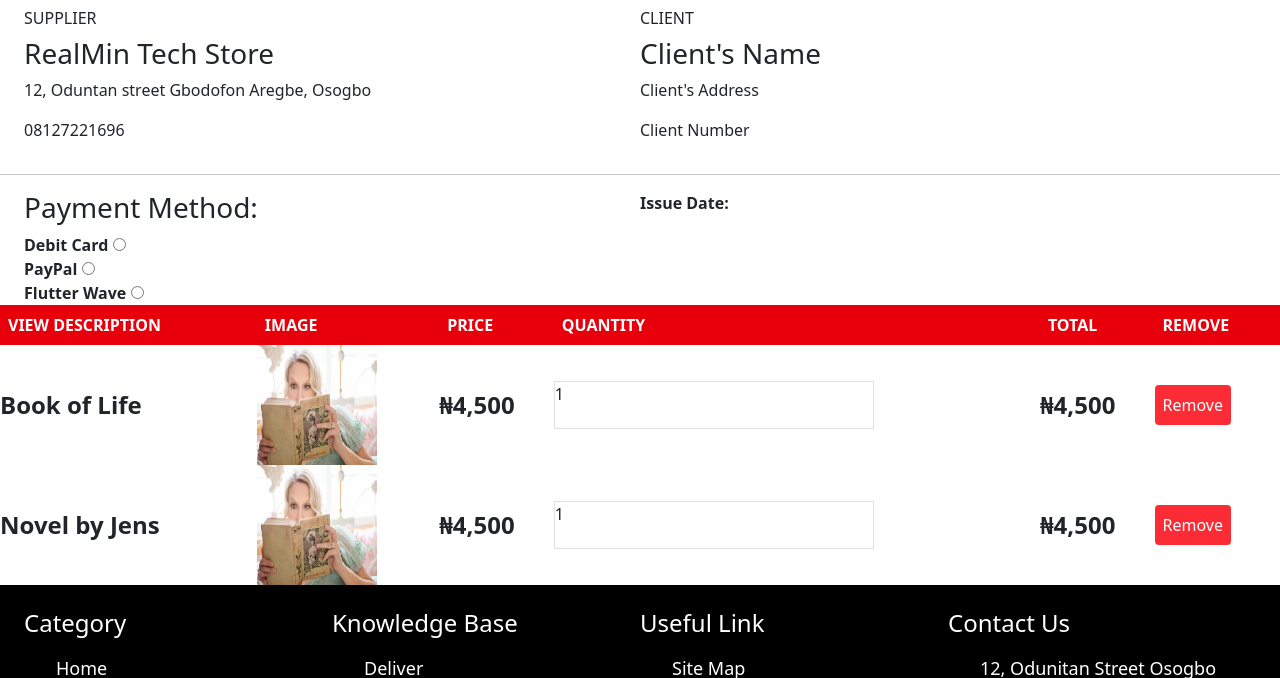
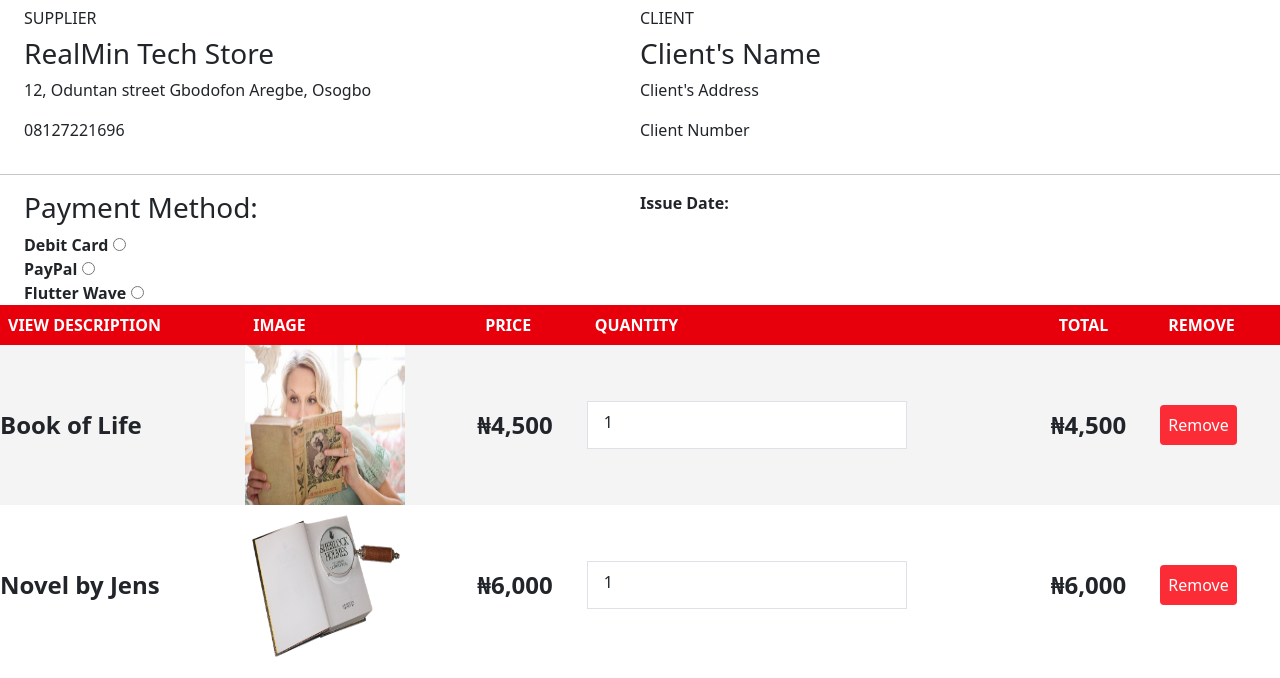
Before and after one commit to Creative-tobi/e-commerce, a plain HTML site: page payment.html in a window 1280 px wide. Shown: the part 276-954 px from the top of the page. Drawn offline with nearby package versions, Linux system fonts and the light colour scheme.

Commit message:
First commit

```diff
--- a/payment.html
+++ b/payment.html
@@ -147,27 +147,26 @@
         </thead>
 
         <tbody>
-          <tr>
+          <tr class="bg-zinc-100">
             <td class="font-bold text-2xl">Book of Life</td>
-            <td><img src="./image/reading-4020015__340.jpg.jpeg" alt="" class="h-30 w-30"></td>
+            <td><img src="./image/reading-4020015__340.jpg.jpeg" alt="" class="h-40 w-40"></td>
             <td class="font-bold text-2xl">₦4,500</td>
-            <td><div class=" h-12 w-xs bg-white border">1</div></td>
+            <td><div class=" h-12 w-xs bg-white border pt-2 pl-4">1</div></td>
             <td class="font-bold text-2xl">₦4,500</td>
             <td><button class="bg-red-500 text-white p-2" style="border-radius: 4px;">Remove</button></td>
           </tr>
 
           <tr>
             <td class="font-bold text-2xl">Novel by Jens</td>
-            <td><img src="./image/reading-4020015__340.jpg.jpeg" alt="" class="h-30 w-30"></td>
-            <td class="font-bold text-2xl">₦4,500</td>
-            <td><div class=" h-12 w-xs bg-white border">1</div></td>
-            <td class="font-bold text-2xl">₦4,500</td>
+            <td><img src="./image/book-2795850__340.webp" alt="" class="h-40 w-40"></td>
+            <td class="font-bold text-2xl">₦6,000</td>
+            <td><div class=" h-12 w-xs bg-white border pt-2 pl-4">1</div></td>
+            <td class="font-bold text-2xl">₦6,000</td>
             <td><button class="bg-red-500 text-white p-2 " style="border-radius: 4px;">Remove</button></td>
           </tr>
         </tbody>
-
-
       </table>
+      <hr>
 
 
 
```
